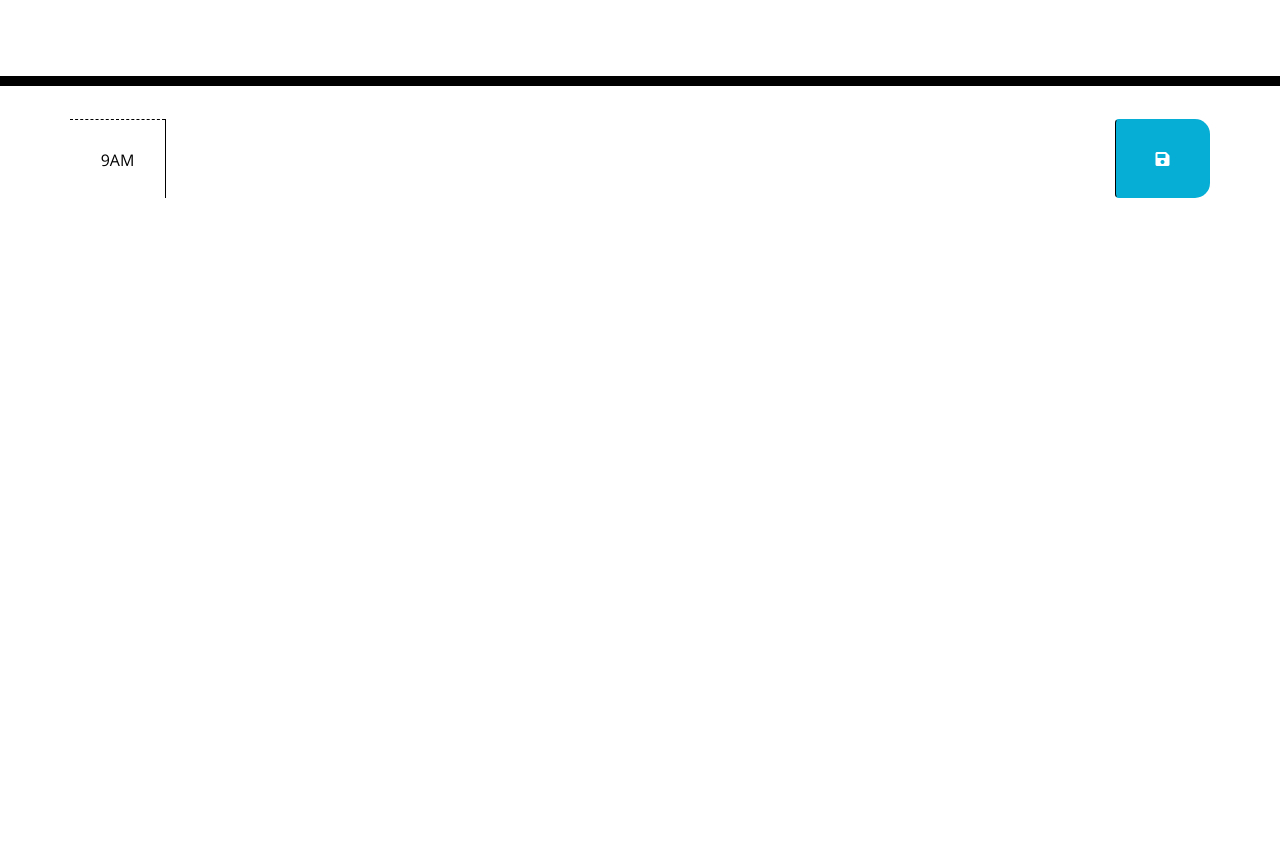
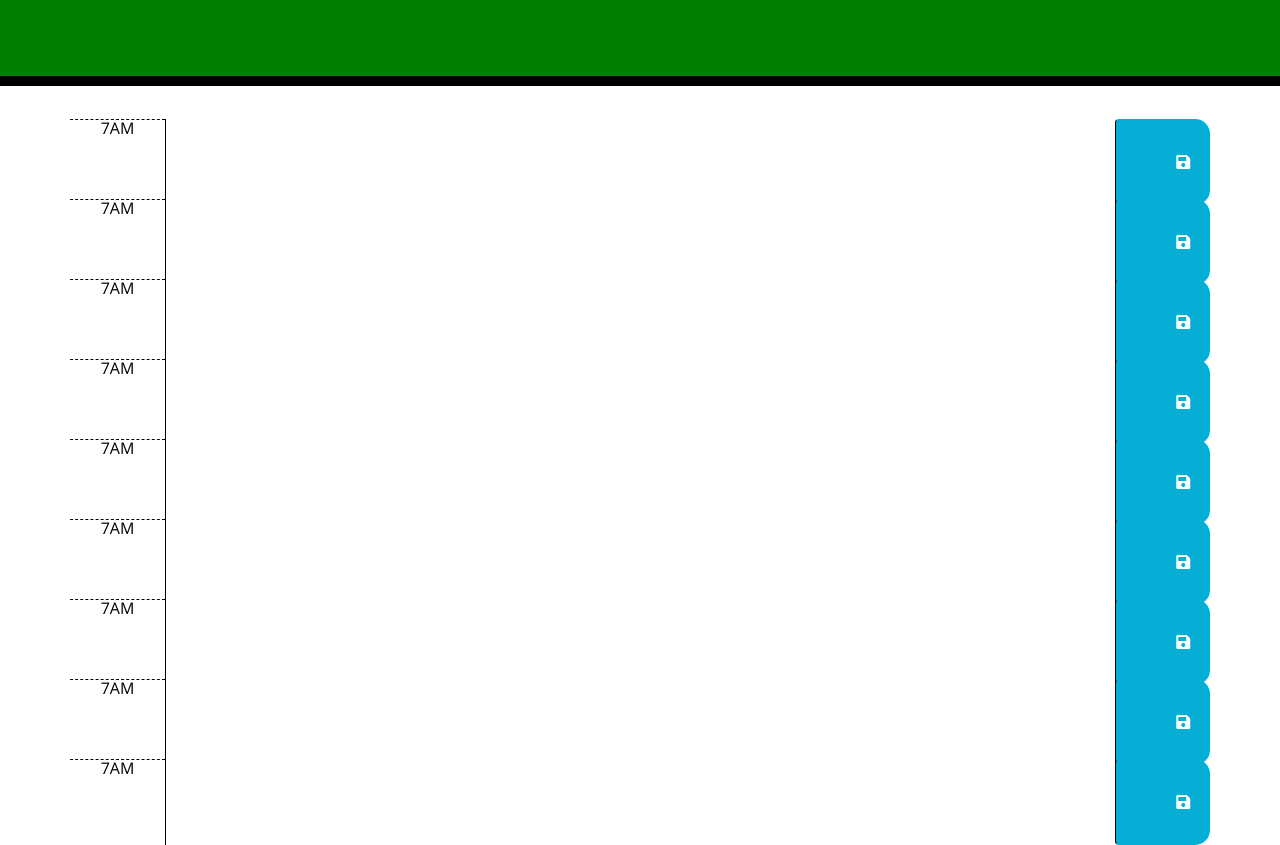
Before and after one commit to LunaData1111/On-time, a plain HTML site: page index.html in a window 1280 px wide. Shown: the part 182-1027 px from the top of the page. Before the commit the page ends 800 px from the top, so only its background shows below. Drawn offline with nearby package versions, Linux system fonts and the light colour scheme; files that its build step writes are made by us from their sources.

Commit message:
finishing up

```diff
--- a/assets/style.css
+++ b/assets/style.css
@@ -15,7 +15,7 @@ body {
 
   .jumbotron {
     text-align: center;
-    background-color: transparent;
+    background-color: green;
     color: black;
     border-radius: 0;
     border-bottom: 10px solid black;
--- a/index.html
+++ b/index.html
@@ -30,13 +30,68 @@
     </header>
     <div class="container">
       <!-- Timeblocks go here -->
+      <div id="hour-7" class="row time-block">
+        <div class="col-sm-1 hour">7AM</div>
+        <textarea class="col-sm description"> </textarea>
+        <button class="btn saveBtn col-sm-1">
+          <i class="fas fa-save"></i>
+        </button>
+      </div>
+      <div id="hour-8" class="row time-block">
+        <div class="col-sm-1 hour">7AM</div>
+        <textarea class="col-sm description"> </textarea>
+        <button class="btn saveBtn col-sm-1">
+          <i class="fas fa-save"></i>
+        </button>
+      </div>
       <div id="hour-9" class="row time-block">
-        <div class="col-sm-1 hour">
-          9AM
-        </div>
-        <textarea class="col-sm description">
-        </textarea>
-        <button class="btn saveBtn col-sm-1"><i class="fas fa-save"></i></button>
+        <div class="col-sm-1 hour">7AM</div>
+        <textarea class="col-sm description"> </textarea>
+        <button class="btn saveBtn col-sm-1">
+          <i class="fas fa-save"></i>
+        </button>
+      </div>
+      <div id="hour-10" class="row time-block">
+        <div class="col-sm-1 hour">7AM</div>
+        <textarea class="col-sm description"> </textarea>
+        <button class="btn saveBtn col-sm-1">
+          <i class="fas fa-save"></i>
+        </button>
+      </div>
+      <div id="hour-11" class="row time-block">
+        <div class="col-sm-1 hour">7AM</div>
+        <textarea class="col-sm description"> </textarea>
+        <button class="btn saveBtn col-sm-1">
+          <i class="fas fa-save"></i>
+        </button>
+      </div>
+      <div id="hour-12" class="row time-block">
+        <div class="col-sm-1 hour">7AM</div>
+        <textarea class="col-sm description"> </textarea>
+        <button class="btn saveBtn col-sm-1">
+          <i class="fas fa-save"></i>
+        </button>
+      </div>
+      <div id="hour-13" class="row time-block">
+        <div class="col-sm-1 hour">7AM</div>
+        <textarea class="col-sm description"> </textarea>
+        <button class="btn saveBtn col-sm-1">
+          <i class="fas fa-save"></i>
+        </button>
+      </div>
+      <div id="hour-14" class="row time-block">
+        <div class="col-sm-1 hour">7AM</div>
+        <textarea class="col-sm description"> </textarea>
+        <button class="btn saveBtn col-sm-1">
+          <i class="fas fa-save"></i>
+        </button>
+      </div>
+      <div id="hour-15" class="row time-block">
+        <div class="col-sm-1 hour">7AM</div>
+        <textarea class="col-sm description"> </textarea>
+        <button class="btn saveBtn col-sm-1">
+          <i class="fas fa-save"></i>
+        </button>
       </div>
     </div>
 
```
Also changed, not shown: assets/script.js (+11 -11 lines).
